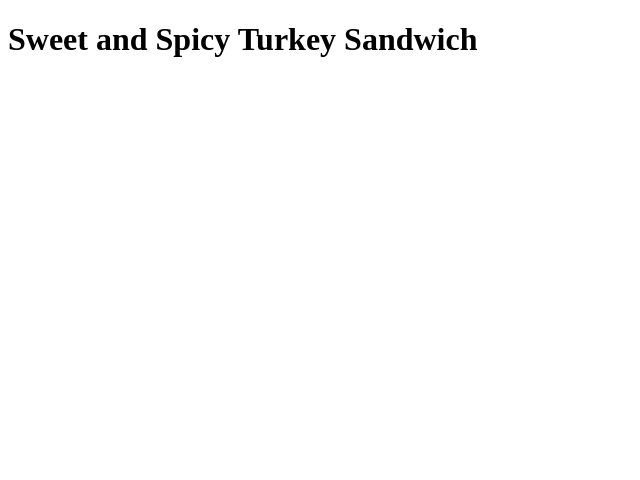
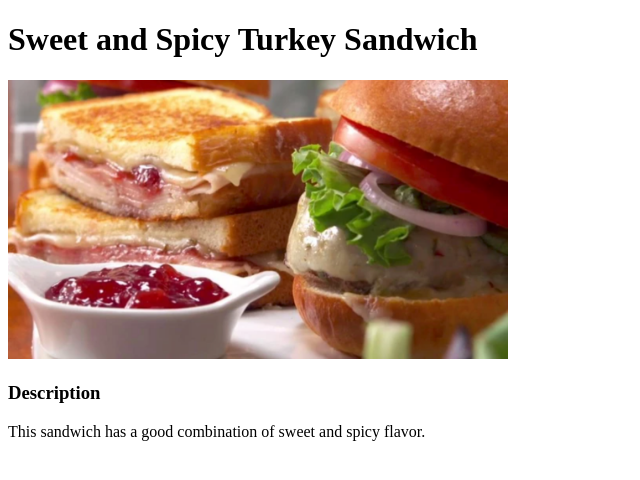
Before and after one commit to Goheshi/odin-recipes, a plain HTML site: page recipes/sweet-and-spicy-turkey-sandwich.html in a window 1280 px wide. Shown: the whole page, without its empty margins (0-640 px from the left). Drawn offline with Linux system fonts and the light colour scheme.

Commit message:
Add img and description

```diff
--- a/recipes/sweet-and-spicy-turkey-sandwich.html
+++ b/recipes/sweet-and-spicy-turkey-sandwich.html
@@ -8,6 +8,9 @@
 
 <body>
     <h1>Sweet and Spicy Turkey Sandwich</h1>
+    <img src="../img/sweet-and-spicy-turkey-sandwich.png" width="500" alt="sweet-and-spicy-turkey-sandwich">
+    <h3>Description</h3>
+    <p>This sandwich has a good combination of sweet and spicy flavor.</p>
 </body>
 
 </html>
```
